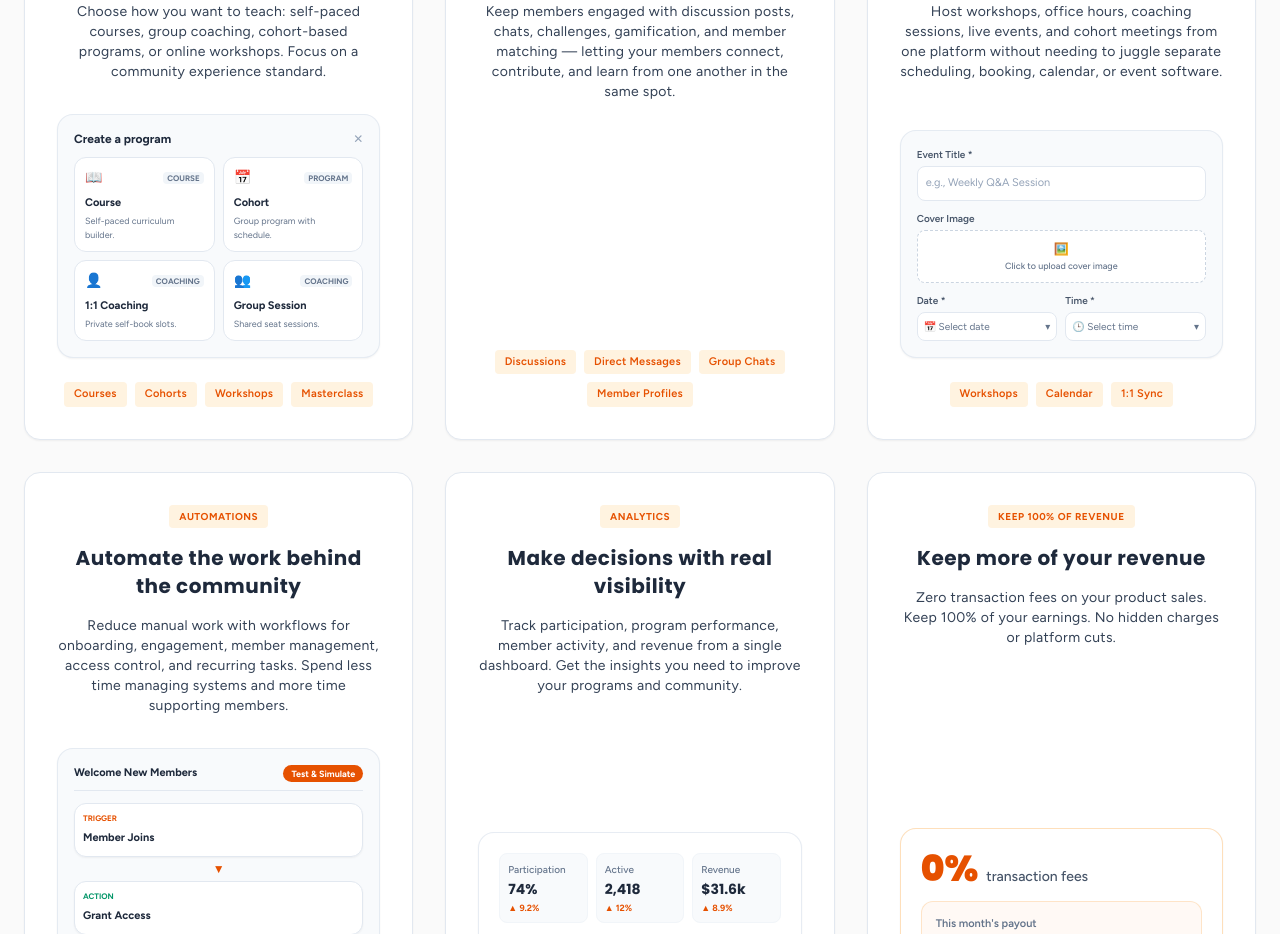
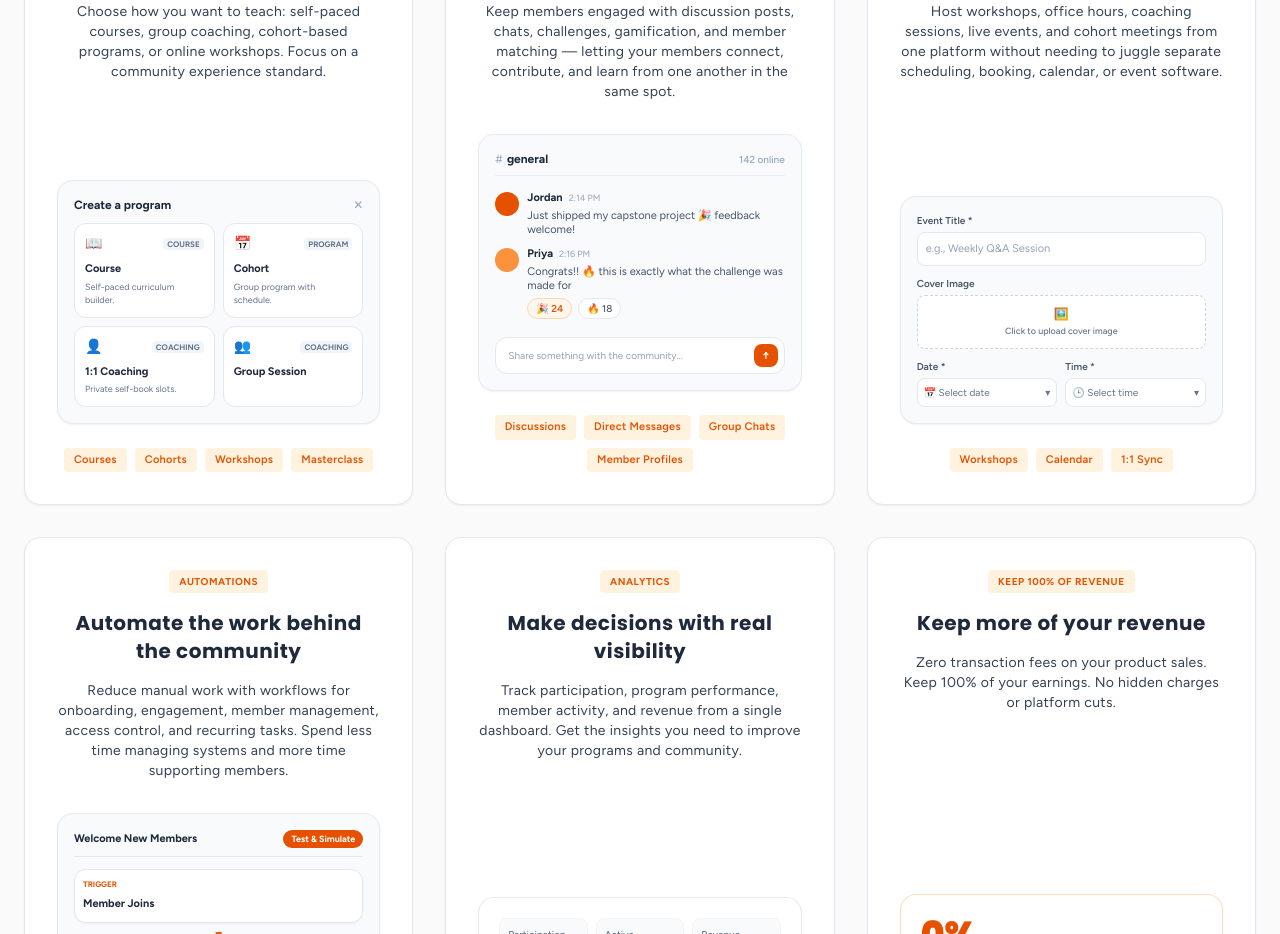
Before and after one commit to wave-mac/neo, a Next.js app: page / in a window 1280 px wide. Shown: the part 2060-2994 px from the top of the page. Built offline with nearby package versions, Linux system fonts and the light colour scheme; a web font is replaced by a local one.

Commit message:
feat: add discussions and chats channel mockup to features card 2

```diff
--- a/src/components/Features/Features.tsx
+++ b/src/components/Features/Features.tsx
@@ -5,7 +5,7 @@ interface FeatureCard {
   title: string;
   description: string;
   pills: string[];
-  mockupType?: 'programs' | 'events' | 'automations' | 'analytics' | 'payout';
+  mockupType?: 'programs' | 'chats' | 'events' | 'automations' | 'analytics' | 'payout';
 }
 
 const featuresList: FeatureCard[] = [
@@ -20,7 +20,8 @@ const featuresList: FeatureCard[] = [
     tag: 'Discussions & Chats',
     title: 'Create a community people actually participate in',
     description: 'Keep members engaged with discussion posts, chats, challenges, gamification, and member matching — letting your members connect, contribute, and learn from one another in the same spot.',
-    pills: ['Discussions', 'Direct Messages', 'Group Chats', 'Member Profiles']
+    pills: ['Discussions', 'Direct Messages', 'Group Chats', 'Member Profiles'],
+    mockupType: 'chats'
   },
   {
     tag: 'Events & Coaching',
@@ -124,8 +125,60 @@ export default function Features() {
                           <span className="text-[8px] font-bold text-slate-500 uppercase bg-slate-100 px-1 rounded">Coaching</span>
                         </div>
                         <span className="font-bold text-slate-800 text-[11px] leading-tight mt-1">Group Session</span>
-                        <span className="text-[9px] text-slate-500 line-clamp-2">Shared seat sessions.</span>
                       </div>
+                    </div>
+                  </div>
+                )}
+
+                {/* Discussions & Chats Mockup (Image 3) */}
+                {feat.mockupType === 'chats' && (
+                  <div className="bg-[#F8FAFC] border border-slate-200/80 rounded-2xl p-3.5 sm:p-4 w-full text-left shadow-sm my-2 flex flex-col gap-2.5">
+                    <div className="flex justify-between items-center pb-2 border-b border-slate-200/60">
+                      <span className="font-bold text-slate-800 text-xs flex items-center gap-1">
+                        <span className="text-slate-400 font-normal">#</span> general
+                      </span>
+                      <span className="text-[10px] text-slate-400 font-medium">142 online</span>
+                    </div>
+
+                    <div className="flex flex-col gap-2.5 py-1">
+                      <div className="flex items-start gap-2 text-[11px]">
+                        <div className="w-6 h-6 rounded-full bg-primary flex-shrink-0 mt-0.5"></div>
+                        <div className="flex flex-col">
+                          <div className="flex items-baseline gap-1.5">
+                            <span className="font-bold text-slate-800">Jordan</span>
+                            <span className="text-[9px] text-slate-400">2:14 PM</span>
+                          </div>
+                          <p className="text-slate-600 leading-tight mt-0.5">
+                            Just shipped my capstone project 🎉 feedback welcome!
+                          </p>
+                        </div>
+                      </div>
+
+                      <div className="flex items-start gap-2 text-[11px]">
+                        <div className="w-6 h-6 rounded-full bg-orange-400 flex-shrink-0 mt-0.5"></div>
+                        <div className="flex flex-col">
+                          <div className="flex items-baseline gap-1.5">
+                            <span className="font-bold text-slate-800">Priya</span>
+                            <span className="text-[9px] text-slate-400">2:16 PM</span>
+                          </div>
+                          <p className="text-slate-600 leading-tight mt-0.5">
+                            Congrats!! 🔥 this is exactly what the challenge was made for
+                          </p>
+                          <div className="flex gap-1.5 mt-1.5">
+                            <span className="bg-orange-50 border border-orange-200 text-[10px] px-2 py-0.5 rounded-full flex items-center gap-1 font-semibold text-primary">
+                              🎉 24
+                            </span>
+                            <span className="bg-white border border-slate-200 text-[10px] px-2 py-0.5 rounded-full flex items-center gap-1 font-medium text-slate-600">
+                              🔥 18
+                            </span>
+                          </div>
+                        </div>
+                      </div>
+                    </div>
+
+                    <div className="bg-white border border-slate-200 rounded-xl p-1.5 flex items-center justify-between pl-3 shadow-2xs mt-1">
+                      <span className="text-[10px] text-slate-400 truncate">Share something with the community...</span>
+                      <div className="bg-primary text-white rounded-lg px-2 py-1 text-[10px] font-bold">↑</div>
                     </div>
                   </div>
                 )}
```
